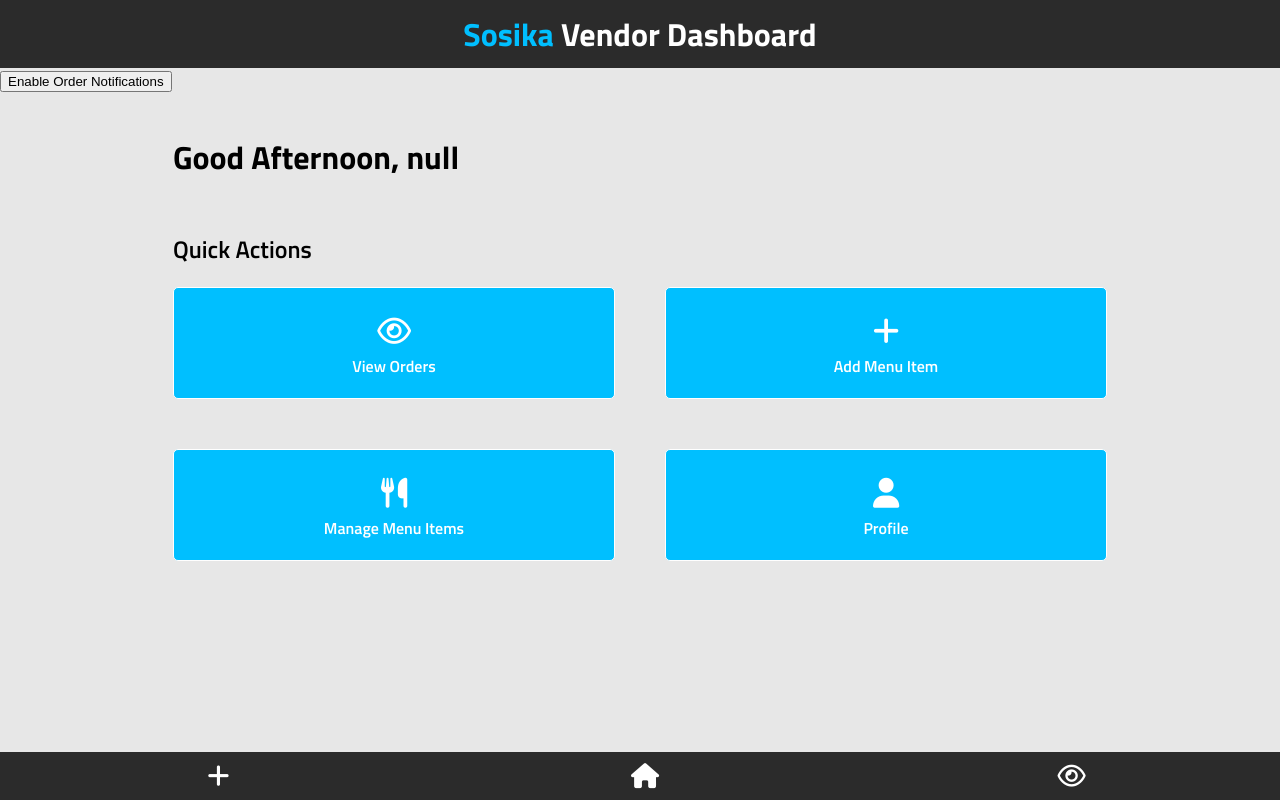
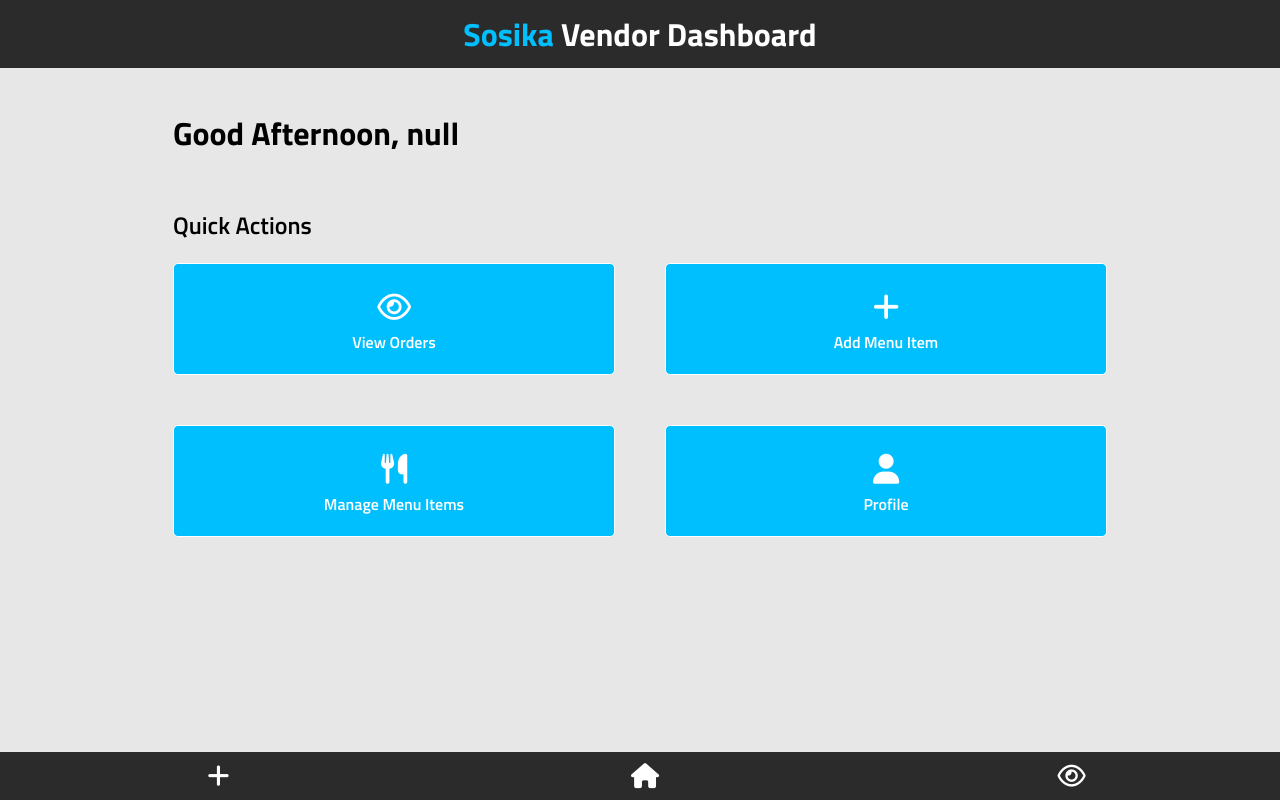
Before and after one commit to Ulrik-Matemu/sosika-vendor, a website built with Vite: page dashboard.html in a window 1280 px wide. Built offline with nearby package versions, Linux system fonts and the light colour scheme.

Commit message:
retrying web-push

```diff
--- a/dashboard.html
+++ b/dashboard.html
@@ -18,11 +18,7 @@
 
 
     <h1 class="title"><span>Sosika</span> Vendor Dashboard</h1>
-    <button id="push-subscribe-button" class="push-button">
-        Enable Order Notifications
-      </button>
 
-      <script src="src/utils/subscriptions.js" type="module"></script>
     <div class="main">
         <div class="main-content">
             <h1 id="greeting"></h1>
```
